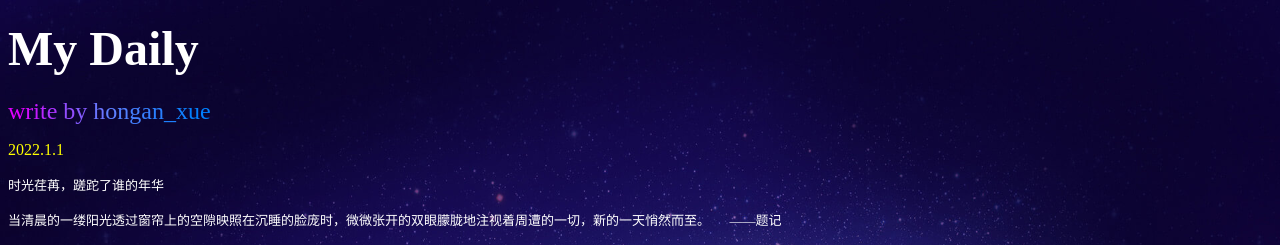
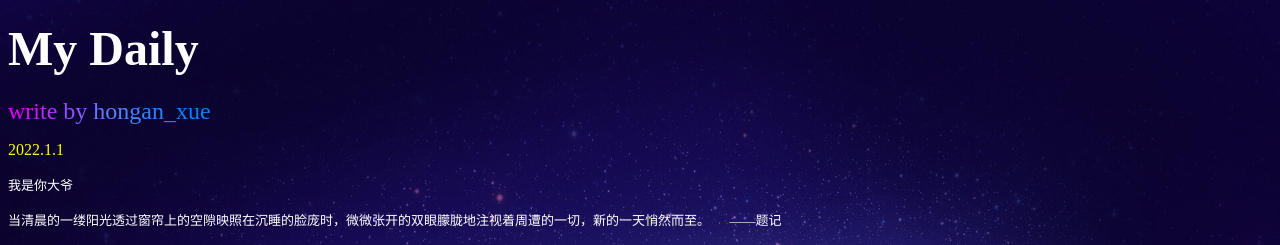
Before and after one commit to tiandongstart/tiandongstart.github.io, a plain HTML site: page index.html in a window 1280 px wide. Shown: the top 245 px of the page. Drawn offline with Linux system fonts and the light colour scheme.

Commit message:
Update index.html

```diff
--- a/index.html
+++ b/index.html
@@ -19,7 +19,8 @@ background-attachment: fixed;
     <h1><font color="white" size="8">My Daily</h1></font>
     <font color="#E000FF" size="5">w</font><font color="#D30DFF" size="5">r</font><font color="#C61AFF" size="5">i</font><font color="#B927FF" size="5">t</font><font color="#AC34FF" size="5">e</font><font color="#9F41FF" size="5"> </font><font color="#924EFF" size="5">b</font><font color="#855BFF" size="5">y</font><font color="#7868FF" size="5"> </font><font color="#6B75FF" size="5">h</font><font color="#5E80FF" size="5">o</font><font color="#5180FF" size="5">n</font><font color="#4480FF" size="5">g</font><font color="#3780FF" size="5">a</font><font color="#2A80FF" size="5">n</font><font color="#1D80FF" size="5">_</font><font color="#1080FF" size="5">x</font><font color="#0380FF" size="5">u</font><font color="#0080FF" size="5">e</font>
     <p><font color="yellow" size="3">2022.1.1</p></font>
-    <p><font color="white" size="2">时光荏苒，蹉跎了谁的年华</p></font>
+    <p><font color="white" size="2">我是你大爷
+        </p></font>
     <p><font color="white" size="2">当清晨的一缕阳光透过窗帘上的空隙映照在沉睡的脸庞时，微微张开的双眼朦胧地注视着周遭的一切，新的一天悄然而至。　　——题记</p></font>
     <p><font color="white" size="2">时光的单车飞快驶去，岁月的倒影也将消失，白天与黑夜不停的交替，轮回的四季斑驳了谁的岁月，蹉跎了谁的年华。一个人静静地与岁月交错，于平淡之中细细体会生活的深意，去注视，去聆听，去感受那些带着希望的别离以及那些经受沧桑的相逢，不论时光如何飞转，那些落花一样的往事，依然鲜活地存在于我的脑海之中。当岁月和美丽的回忆已成为风中的叹息，我们伤感的眼里也许依然残存旧时的泪痕，模糊了视线，不敢轻易触碰。</p></font>
     <p><font color="white" size="2">生活的列车慢慢的前进，有些人下去，也有人上去，不慌不忙的过着行云流水的日子，有的人知道自己的前方在哪里停靠，生活充实而安逸，有些人庸庸碌碌的过着不起波澜的日子，每天无头鸟似的瞎忙，朦胧的眼神向世界宣告着昏暗思想，一个个皮囊悬浮在空气中，没有生机的灵魂过着糜烂的时间。没有归属，无处生根。有时我们在迷茫青春的时候，日子也慢慢地溜走，不留一点痕迹。</p></font>
```
